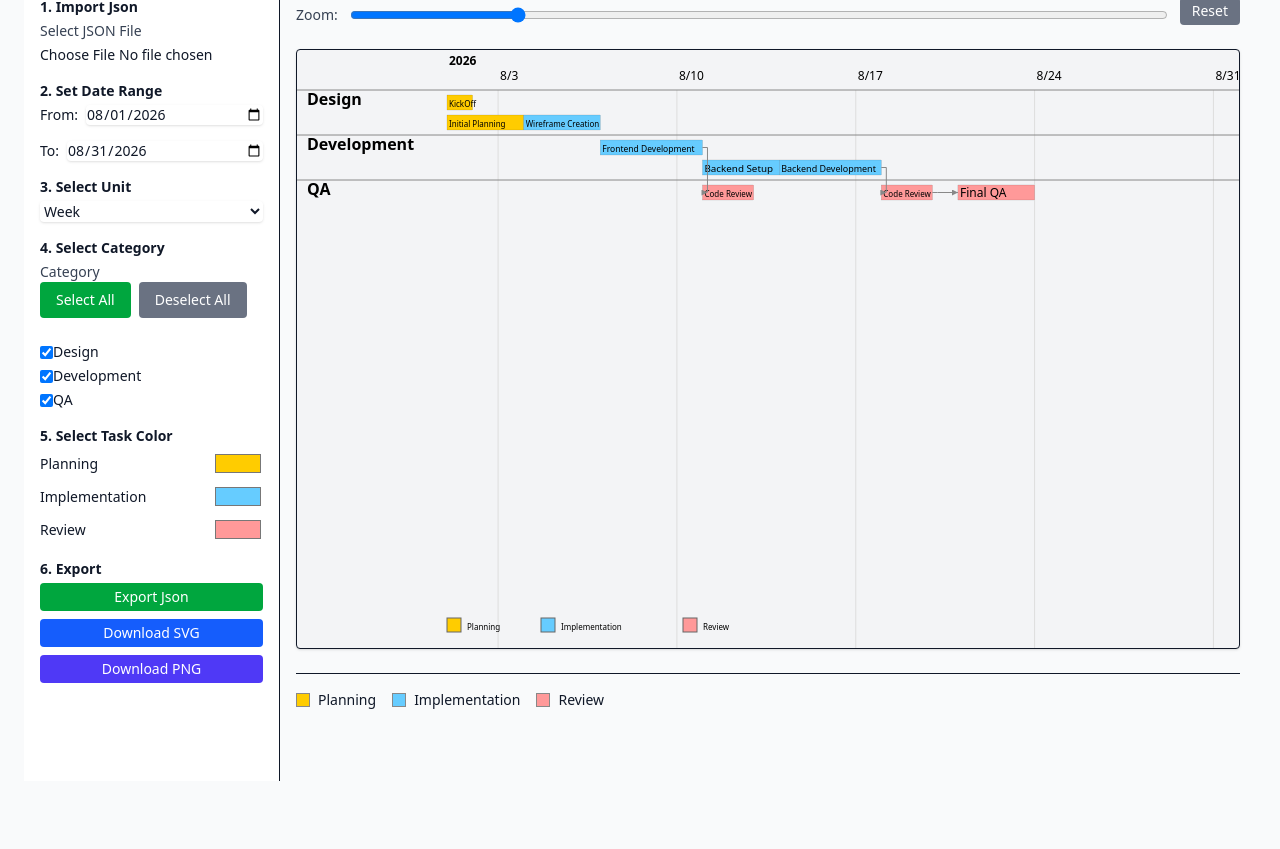
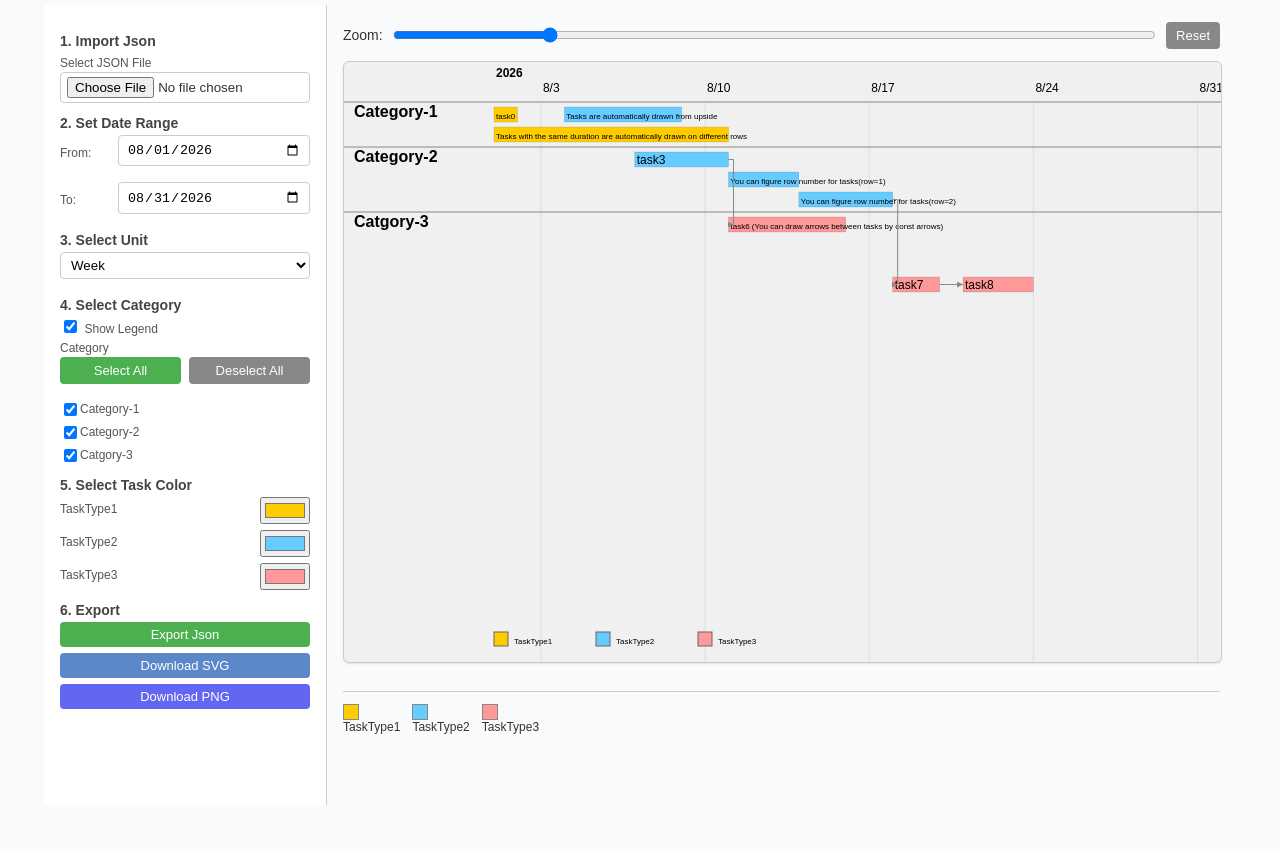
Before and after one commit to yopeyope/onepagescheduler, a website: page index.html in a window 1280 px wide. Shown: the part 103-952 px from the top of the page. Before the commit the page ends 908 px from the top, so only its background shows below. Drawn offline with Linux system fonts and the light colour scheme.

Commit message:
Code Improvements: - Added checkbox for toggle legend display - Changed sample task data Design Improvements: - Removed tailwind.css dependency

```diff
--- a/index.html
+++ b/index.html
@@ -4,121 +4,315 @@
     <meta charset="UTF-8" />
     <meta name="viewport" content="width=device-width, initial-scale=1.0" />
     <title>OnePageScheduler</title>
-    <!-- <script src="https://cdn.tailwindcss.com"></script> -->
-    <link href="./output.css" rel="stylesheet" />
+    <style>
+      body {
+        font-family: sans-serif;
+        background-color: #f9fafb;
+        color: #333;
+        margin: 0;
+        padding: 20px;
+      }
+
+      header h1 {
+        font-size: 24px;
+        font-weight: bold;
+        margin-bottom: 20px;
+      }
+
+      .wrapper {
+        max-width: 1280px;
+        margin: 0 auto;
+        padding: 24px;
+      }
+
+      .container {
+        display: flex;
+        height: 100vh;
+      }
+
+      .form-row {
+        display: flex;
+        align-items: center;
+        gap: 8px;
+        margin-bottom: 10px;
+      }
+
+      .form-row label {
+        width: 50px;
+        font-size: 12px;
+        color: #555;
+      }
+
+      .form-row input[type="date"] {
+        flex: 1;
+        padding: 6px 8px;
+        border: 1px solid #ccc;
+        border-radius: 4px;
+        background-color: #fff;
+        box-sizing: border-box;
+      }
+
+      .button-row {
+        display: flex;
+        gap: 8px;
+        margin-bottom: 10px;
+      }
+
+      .button-row .btn {
+        flex: 1;
+        padding: 6px 10px;
+        font-size: 13px;
+        color: #fff;
+        border: none;
+        border-radius: 4px;
+        cursor: pointer;
+      }
+
+      .button-row .btn.green {
+        background-color: #4caf50;
+      }
+      .button-row .btn.green:hover {
+        background-color: #3d8b42;
+      }
+
+      .button-row .btn.gray {
+        background-color: #888;
+      }
+      .button-row .btn.gray:hover {
+        background-color: #666;
+      }
+
+      aside {
+        width: 250px;
+        background-color: #fff;
+        border-right: 1px solid #ccc;
+        padding: 16px;
+        overflow-y: auto;
+      }
+
+      aside h2 {
+        font-size: 14px;
+        font-weight: bold;
+        margin-top: 12px;
+        margin-bottom: 4px;
+        color: #444;
+      }
+
+      aside label {
+        font-size: 12px;
+        margin-bottom: 2px;
+        display: inline-block;
+        color: #555;
+      }
+
+      aside input[type="file"] {
+        width: 100%;
+        box-sizing: border-box;
+        padding: 4px 6px;
+        border: 1px solid #ccc;
+        border-radius: 4px;
+        background-color: #fff;
+        display: block;
+        cursor: pointer;
+      }
+      aside input[type="date"] {
+        padding: 4px;
+        margin-bottom: 6px;
+        border: 1px solid #ccc;
+        border-radius: 4px;
+        background-color: #fff;
+      }
+      aside select {
+        width: 100%;
+        padding: 4px 6px;
+        margin-bottom: 6px;
+        border: 1px solid #ccc;
+        border-radius: 4px;
+        background-color: #fff;
+      }
+
+      aside button {
+        display: inline-block;
+        width: 100%;
+        margin-bottom: 6px;
+        padding: 5px 8px;
+        font-size: 13px;
+        color: #fff;
+        background-color: #4caf50;
+        border: none;
+        border-radius: 4px;
+        cursor: pointer;
+      }
+
+      aside button:hover {
+        background-color: #3d8b42;
+      }
+
+      aside button.secondary {
+        background-color: #5b88c8;
+      }
+
+      aside button.secondary:hover {
+        background-color: #4069a0;
+      }
+
+      aside button.tertiary {
+        background-color: #6366f1;
+      }
+
+      aside button.tertiary:hover {
+        background-color: #4f46e5;
+      }
+
+      main {
+        flex: 1;
+        padding: 16px;
+        overflow: auto;
+      }
+
+      #schedule {
+        width: 100%;
+        height: 600px;
+        background-color: #f0f0f0;
+        border: 1px solid #ccc;
+        border-radius: 6px;
+        box-shadow: 0 1px 2px rgba(0, 0, 0, 0.1);
+      }
+
+      #tooltip {
+        position: fixed;
+        z-index: 1000;
+        background: white;
+        color: #333;
+        border: 1px solid #888;
+        font-size: 12px;
+        padding: 4px 8px;
+        border-radius: 4px;
+        box-shadow: 0 2px 4px rgba(0, 0, 0, 0.2);
+        pointer-events: none;
+        display: none;
+      }
+
+      #legend-panel {
+        margin-top: 24px;
+        padding-top: 12px;
+        border-top: 1px solid #ccc;
+        display: flex;
+        flex-wrap: wrap;
+        gap: 12px;
+        font-size: 12px;
+      }
+
+      .zoom-controls {
+        display: flex;
+        align-items: center;
+        gap: 8px;
+        font-size: 14px;
+        margin-bottom: 12px;
+        width: 100%;
+        max-width: 100%;
+      }
+
+      .zoom-controls label {
+        white-space: nowrap;
+      }
+
+      .zoom-controls input[type="range"] {
+        flex: 1;
+        height: 24px;
+      }
+
+      .zoom-controls button {
+        padding: 6px 10px;
+        font-size: 13px;
+        background-color: #888;
+        color: white;
+        border: none;
+        border-radius: 4px;
+        cursor: pointer;
+        white-space: nowrap;
+      }
+
+      .zoom-controls button:hover {
+        background-color: #666;
+      }
+    </style>
   </head>
-  <body class="bg-gray-50 text-gray-900 font-sans">
-    <div class="max-w-screen-xl mx-auto p-6">
-      <header class="mb-6">
-        <h1 class="text-3xl font-bold text-gray-900 tracking-tight">
-          OnePageScheduler
-        </h1>
-      </header>
+  <body>
+    <div class="wrapper">
+      <header><h1>OnePageScheduler</h1></header>
+      <div class="container">
+        <!-- ✅ 左パネル（コントロール） -->
+        <aside>
+          <h2>1. Import Json</h2>
+          <label for="importTasks">Select JSON File</label>
+          <input type="file" id="importTasks" accept=".json" />
 
-      <div class="flex flex-col md:flex-row h-screen">
-        <!-- ✅ 左パネル（コントロール） -->
-        <aside
-          class="w-full md:w-64 bg-white border-r p-4 overflow-y-auto text-sm space-y-4 h-screen"
-        >
-          <div>
-            <h2 class="text-sm font-bold mb-1">1. Import Json</h2>
-            <label class="block mb-1 text-gray-700">Select JSON File</label>
-            <input type="file" id="importTasks" accept=".json" class="w-full" />
-          </div>
-
-          <div>
-            <h2 class="text-sm font-bold mb-1">2. Set Date Range</h2>
-            <div class="mb-4 flex flex-col md:flex-row gap-2">
-              <label>From:</label>
+          <h2>2. Set Date Range</h2>
+          <div class="form-row">
+            <label for="startDateInput">From:</label>
             <input
               type="date"
               id="startDateInput"
               value="2026-08-01"
               onchange="render()"
-                class="w-full border-gray rounded shadow-sm"
             />
           </div>
-            <div class="mb-4 flex flex-col md:flex-row gap-2">
-              <label>To:</label>
+
+          <div class="form-row">
+            <label for="endDateInput">To:</label>
             <input
               type="date"
               id="endDateInput"
               value="2026-08-31"
               onchange="render()"
-                class="w-full border-gray rounded shadow-sm"
             />
           </div>
-          </div>
 
-          <div>
-            <h2 class="text-sm font-bold mb-1">3. Select Unit</h2>
-            <select id="labelUnit" class="w-full border-gray rounded shadow-sm">
+          <h2>3. Select Unit</h2>
+          <select id="labelUnit">
             <option value="day">Day</option>
             <option value="week" selected>Week</option>
             <option value="month">Month</option>
           </select>
-          </div>
 
-          <div>
-            <h2 class="text-sm font-bold mb-1">4. Select Category</h2>
+          <h2>4. Select Category</h2>
           <div id="category-editor">
             <div>
-                <label class="mb-1 text-gray-700">Category</label>
+              <input type="checkbox" id="toggleLegend" checked />
+              <label for="toggleLegend">Show Legend</label>
             </div>
-              <div class="mb-4 flex flex-col md:flex-row gap-2">
-                <button
-                  onclick="selectAllCategories(true)"
-                  class="px-4 py-2 bg-green-600 text-white rounded hover:bg-green-700 mb-2"
-                >
+            <label for="category-panel">Category</label>
+            <div class="button-row">
+              <button class="btn green" onclick="selectAllCategories(true)">
                 Select All
               </button>
-                <button
-                  onclick="selectAllCategories(false)"
-                  class="px-4 py-2 bg-gray-500 text-white rounded hover:bg-gray-600 mb-2"
-                >
+              <button class="btn gray" onclick="selectAllCategories(false)">
                 Deselect All
               </button>
+            </div>
           </div>
           <div id="category-panel">
             <!-- カテゴリチェックボックスをここに動的生成 -->
           </div>
-            </div>
-          </div>
 
-          <div>
-            <h2 class="text-sm font-bold mb-1">5. Select Task Color</h2>
+          <h2>5. Select Task Color</h2>
           <div id="color-editor">
             <div id="task-color-list"></div>
           </div>
-          </div>
 
-          <div>
-            <h2 class="text-sm font-bold mb-1">6. Export</h2>
-            <button
-              onclick="exportTasks()"
-              class="w-full bg-green-600 text-white rounded px-2 py-1 hover:bg-green-700 mb-2"
-            >
-              Export Json
-            </button>
-            <button
-              onclick="downloadSVG()"
-              class="w-full bg-blue-600 text-white rounded px-2 py-1 hover:bg-blue-700 mb-2"
-            >
+          <h2>6. Export</h2>
+          <button onclick="exportTasks()">Export Json</button>
+          <button class="secondary" onclick="downloadSVG()">
             Download SVG
           </button>
-            <button
-              onclick="downloadPNG()"
-              class="w-full bg-indigo-600 text-white rounded px-2 py-1 hover:bg-indigo-700 mb-2"
-            >
-              Download PNG
-            </button>
-          </div>
+          <button class="tertiary" onclick="downloadPNG()">Download PNG</button>
         </aside>
 
         <!-- ✅ 右エリア（スケジュール図） -->
-        <main class="flex-1 overflow-auto p-4">
-          <div class="mb-4 flex items-center gap-3 text-sm">
-            <label class="text-gray-700">Zoom:</label>
+        <main>
+          <div class="zoom-controls">
+            <label for="zoomSlider">Zoom:</label>
             <input
               type="range"
               id="zoomSlider"
@@ -126,32 +320,17 @@
               max="3"
               step="0.1"
               value="1"
-              class="w-full"
             />
-            <button
-              id="zoomResetBtn"
-              class="px-3 py-1 bg-gray-500 text-white text-sm rounded hover:bg-gray-600 mb-2"
-            >
-              Reset
-            </button>
+            <button id="zoomResetBtn">Reset</button>
           </div>
-          <svg
-            id="schedule"
-            class="w-full h-[600px] bg-gray-100 border rounded shadow"
-          >
+          <svg id="schedule">
             <g id="viewport"></g>
           </svg>
 
-          <div
-            id="tooltip"
-            class="fixed z-50 bg-white text-gray-800 border border-gray-400 text-sm px-2 py-1 rounded shadow hidden pointer-events-none"
-          ></div>
+          <div id="tooltip"></div>
 
           <!-- 凡例など -->
-          <div
-            class="mt-6 border-t pt-4 flex flex-wrap gap-4 text-sm"
-            id="legend-panel"
-          ></div>
+          <div id="legend-panel"></div>
         </main>
       </div>
     </div>
@@ -162,7 +341,6 @@
 
       const tooltip = document.getElementById("tooltip");
       const zoomSlider = document.getElementById("zoomSlider");
-      // const zoomValue = document.getElementById("zoomValue");
 
       const labelUnit = document.getElementById("labelUnit");
 
@@ -190,90 +368,92 @@
 
       // Sample tasks for first-time visitors
       // You can replace or import your own data via JSON
-      const categories = ["Design", "Development", "QA"];
+      const categories = ["Category-1", "Category-2", "Catgory-3"];
       const categoryColors = {};
 
       const typeColors = {
-        Planning: "#ffcc00",
-        Implementation: "#66ccff",
-        Review: "#ff9999",
+        TaskType1: "#ffcc00",
+        TaskType2: "#66ccff",
+        TaskType3: "#ff9999",
       };
 
       const nodes = [
         {
           id: "task0",
-          label: "KickOff",
+          label: "task0",
           start: "2026-08-01",
           end: "2026-08-01",
-          category: "Design",
-          type: "Planning",
+          category: "Category-1",
+          type: "TaskType1",
         },
         {
           id: "task1",
-          label: "Initial Planning",
+          label:
+            "Tasks with the same duration are automatically drawn on different rows",
           start: "2026-08-01",
-          end: "2026-08-03",
-          category: "Design",
-          type: "Planning",
+          end: "2026-08-10",
+          category: "Category-1",
+          type: "TaskType1",
         },
         {
           id: "task2",
-          label: "Wireframe Creation",
+          label: "Tasks are automatically drawn from upside",
           start: "2026-08-04",
-          end: "2026-08-06",
-          category: "Design",
-          type: "Implementation",
-          row: 1,
+          end: "2026-08-08",
+          category: "Category-1",
+          type: "TaskType2",
         },
         {
           id: "task3",
-          label: "Frontend Development",
+          label: "task3",
           start: "2026-08-07",
           end: "2026-08-10",
-          category: "Development",
-          type: "Implementation",
+          category: "Category-2",
+          type: "TaskType2",
         },
         {
           id: "task4",
-          label: "Backend Setup",
+          label: "You can figure row number for tasks(row=1)",
           start: "2026-08-11",
           end: "2026-08-13",
-          category: "Development",
-          type: "Implementation",
+          category: "Category-2",
+          type: "TaskType2",
           row: 1,
         },
         {
           id: "task5",
-          label: "Backend Development",
+          label: "You can figure row number for tasks(row=2)",
           start: "2026-08-14",
           end: "2026-08-17",
-          category: "Development",
-          type: "Implementation",
-          row: 1,
+          category: "Category-2",
+          type: "TaskType2",
+          row: 2,
         },
         {
           id: "task6",
-          label: "Code Review",
+          label: "task6 (You can draw arrows between tasks by const arrows)",
           start: "2026-08-11",
-          end: "2026-08-12",
-          category: "QA",
-          type: "Review",
+          end: "2026-08-15",
+          category: "Catgory-3",
+          type: "TaskType3",
         },
         {
           id: "task7",
-          label: "Code Review",
+          label: "task7 ",
           start: "2026-08-18",
           end: "2026-08-19",
-          category: "QA",
-          type: "Review",
+          category: "Catgory-3",
+          type: "TaskType3",
+          row: 3,
         },
         {
           id: "task8",
-          label: "Final QA",
+          label: "task8",
           start: "2026-08-21",
           end: "2026-08-23",
-          category: "QA",
-          type: "Review",
+          category: "Catgory-3",
+          type: "TaskType3",
+          row: 3,
         },
       ];
 
@@ -678,6 +858,9 @@
       }
 
       function renderSvgLegend(yOffset = svg.clientHeight - 30) {
+        const show = document.getElementById("toggleLegend")?.checked;
+        if (!show) return;
+
         const allTypes = [...new Set(nodes.map((n) => n.type))];
 
         let x = padding;
@@ -1002,6 +1185,11 @@
         zoomSlider.dispatchEvent(new Event("input")); // スライダー更新イベント発火
       });
 
+      // Switch diplay Legend on SVG
+      document
+        .getElementById("toggleLegend")
+        .addEventListener("change", render);
+
       populateCategoryPanel();
       render();
     </script>
```
Lines whose indentation alone changed are shown as unchanged.
